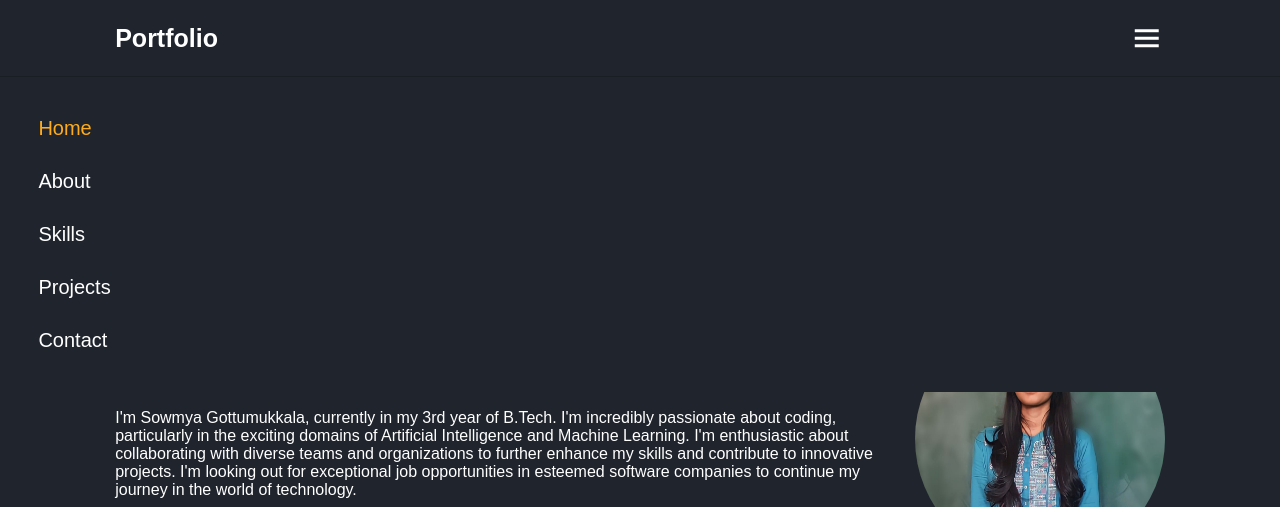
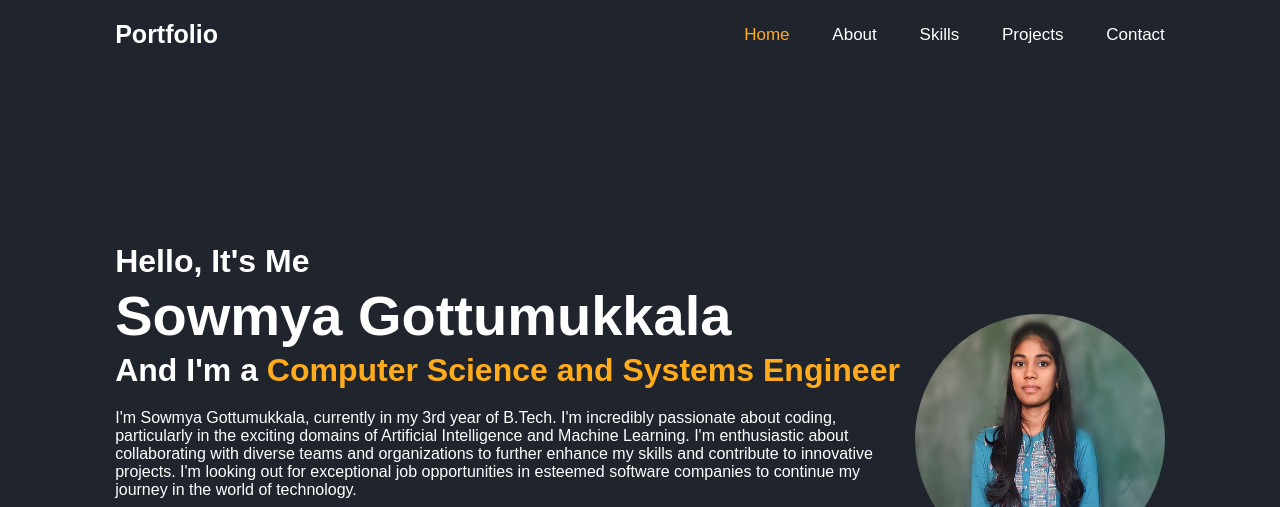
Before and after one commit to Sowmya-Gottumukkala/My-Portfolio, a plain HTML site: page index.html in a window 1280 px wide. Shown: the top 507 px of the page. Drawn offline with nearby package versions, Linux system fonts and the light colour scheme.

Commit message:
Update style.css

```diff
--- a/style.css
+++ b/style.css
@@ -302,29 +302,27 @@ span {
 .contact h2{
 margin-bottom: 3rem;
 }
-
-
-/* Your existing CSS remains the same */
-
-/* Media query for mobile and desktop */
-@media only screen {
-    html {
+@media (max-width:1200px){
+    html{
         font-size: 55%;
     }
+}
 
-    .header {
+@media (max-width:991px){
+    .header{
         padding: 2rem 3%;
     }
 
-    section {
+    section{
         padding: 10rem 3% 2rem;
     }
+}
 
-    #menu-icon {
+@media (max-width:768px){
+    #menu-icon{
         display: block;
     }
-
-    .navbar {
+    .navbar{
         position: absolute;
         top: 100%;
         left: 0;
@@ -334,41 +332,18 @@ margin-bottom: 3rem;
         border-top: .1rem solid rgba(0, 0, 0, .2);
         box-shadow: 0 .5rem 1;
     }
-
-    .navbar.active {
+    .navbar.active{
         display: block;
     }
 
-    .navbar a {
+    .navbar a{
         display: block;
         font-size: 2rem;
         margin: 3rem 0;
     }
-
-    /* Additional styles for mobile and desktop can be added here */
 }
 
-/* Media query for larger screens (optional) */
-@media only screen and (min-width: 1200px) {
-    html {
-        font-size: 62.5%;
-        /* Adjust styles for larger screens if needed */
-    }
 
-    .header {
-        padding: 2rem 9%;
-    }
-
-    section {
-        padding: 10rem 9% 2rem;
-    }
-
-    .navbar {
-        /* Adjust styles for larger screens if needed */
-    }
-
-    /* Add any other styles for larger screens */
-}
 
 
 
```
